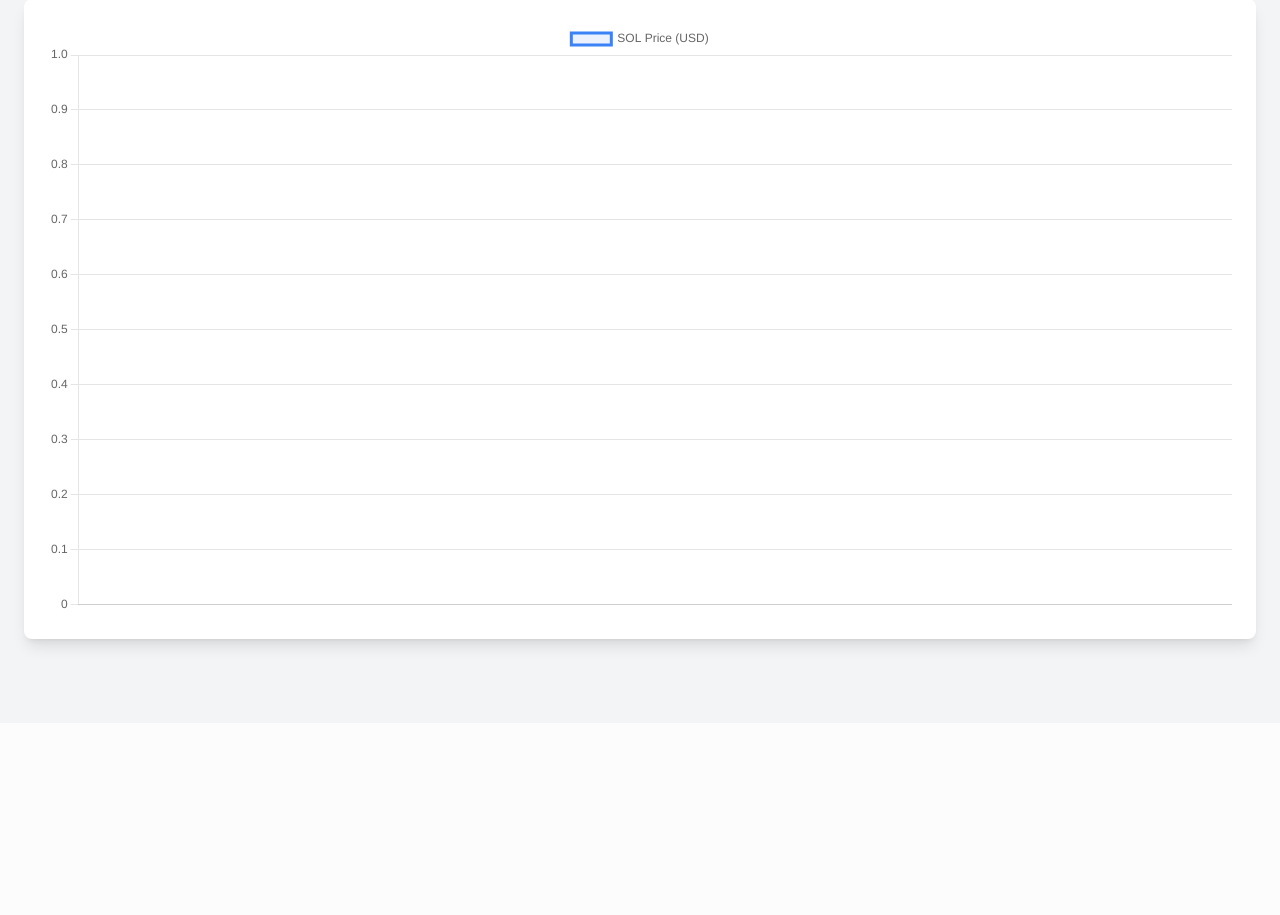
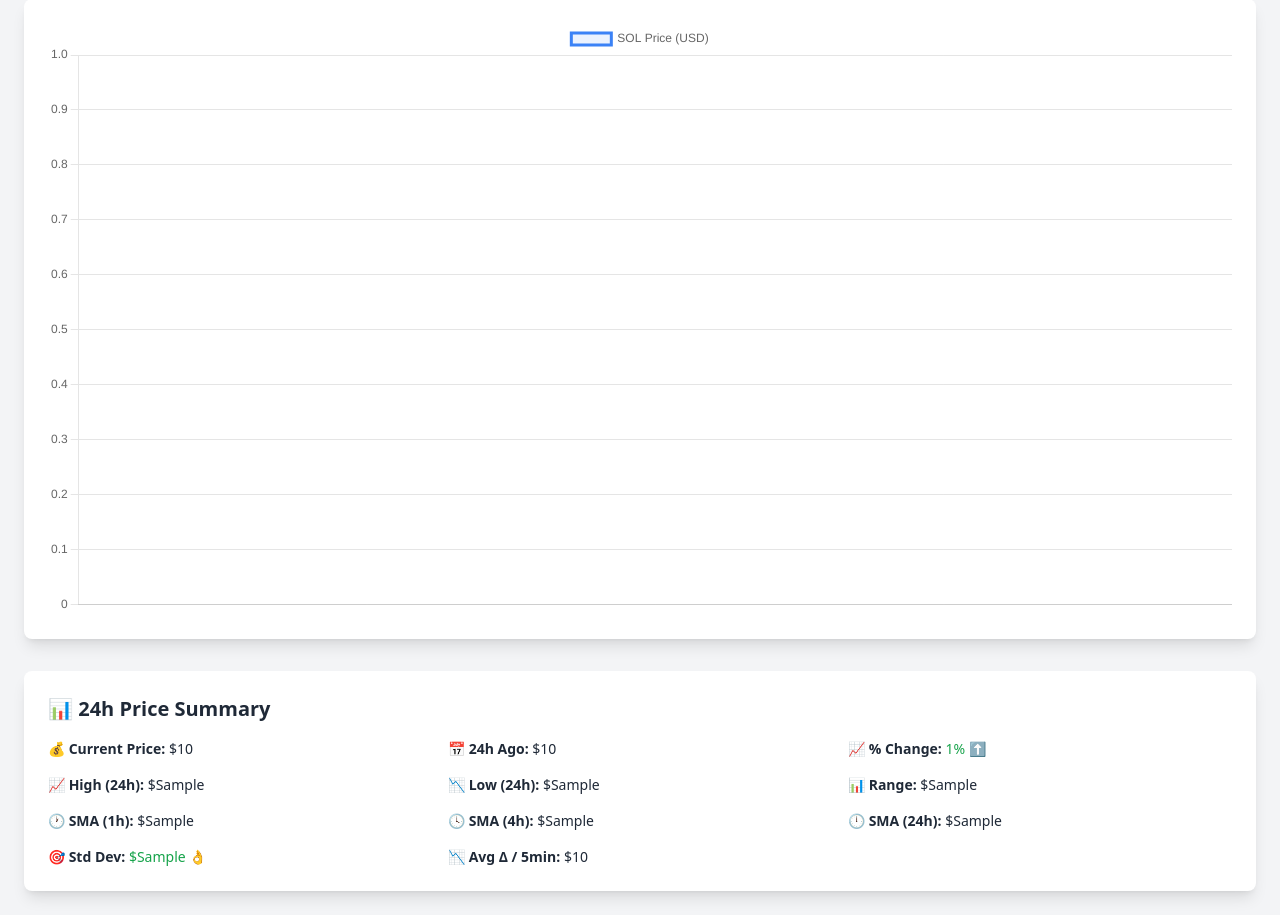
Before and after one commit to JHenzi/OrcaRewardDashboard, a Flask app: template templates/sol_tracker.html in a window 1280 px wide. Shown: the part 77-992 px from the top of the page. Before the commit the page ends 731 px from the top, so only its background shows below. Run offline with Flask 3, Linux system fonts and the light colour scheme; the template is opened without the code that fills it: most values are stand-ins (such as "Sample title", 1, 10 or a date in 2020); parts of the project's set-up code (start-up, migrations or seed data) failed here and were passed over; some libraries are stand-ins or nearby versions.

Commit message:
adding stats to /sol-tracker page/endpoint

```diff
--- a/app.py
+++ b/app.py
@@ -9,6 +9,8 @@ from datetime import datetime
 import os
 from dotenv import load_dotenv
 from sol_price_fetcher import SOLPriceFetcher
+from statistics import mean, stdev
+
 
 
 # Load environment variables from .env file
@@ -348,24 +350,55 @@ def index():
 @app.route("/sol-tracker")
 def sol_tracker():
     fetcher = SOLPriceFetcher()
-
-    # Fetch all historical prices
-    all_data = fetcher.get_price_history(limit=288)  # Get last 288 records (24 hours at 5 minute intervals)
-
-    # Close DB connection
+    all_data = fetcher.get_price_history(limit=288)  # 24 hours at 5-min intervals
     fetcher.close()
 
-    # Prepare data for chart (reverse so oldest data is first)
     timestamps = []
     prices = []
 
     for row in reversed(all_data):
-        ts = row[1]  # timestamp
-        price = row[2]  # rate
+        ts = row[1]  # ISO timestamp
+        price = row[2]
         timestamps.append(ts)
         prices.append(price)
 
-    return render_template("sol_tracker.html", timestamps=timestamps, prices=prices)
+    # === 📊 Stats Calculations ===
+    def simple_moving_average(prices, window):
+        if len(prices) < window:
+            return None
+        return round(mean(prices[-window:]), 4)
+
+    sma_1h = simple_moving_average(prices, 12)
+    sma_4h = simple_moving_average(prices, 48)
+    sma_24h = simple_moving_average(prices, 288)
+
+    current_price = prices[-1]
+    price_24h_ago = prices[0]
+    percent_change = round(((current_price - price_24h_ago) / price_24h_ago) * 100, 2)
+
+    high_24h = round(max(prices), 4)
+    low_24h = round(min(prices), 4)
+    range_24h = round(high_24h - low_24h, 4)
+
+    price_stdev = round(stdev(prices), 4) if len(prices) > 1 else 0
+    avg_price_delta = round(mean([abs(prices[i] - prices[i - 1]) for i in range(1, len(prices))]), 4)
+
+    stats = {
+        "current_price": round(current_price, 4),
+        "price_24h_ago": round(price_24h_ago, 4),
+        "percent_change": percent_change,
+        "high_24h": high_24h,
+        "low_24h": low_24h,
+        "range_24h": range_24h,
+        "sma_1h": sma_1h,
+        "sma_4h": sma_4h,
+        "sma_24h": sma_24h,
+        "std_dev": price_stdev,
+        "avg_delta": avg_price_delta
+    }
+
+    return render_template("sol_tracker.html", timestamps=timestamps, prices=prices, stats=stats)
+
 
 def background_fetch_loop():
     # Configurable fetch interval (in seconds)
--- a/templates/sol_tracker.html
+++ b/templates/sol_tracker.html
@@ -14,7 +14,43 @@
         <div class="bg-white p-6 rounded-lg shadow-lg">
             <canvas id="solChart"></canvas>
         </div>
+        <div class="mt-8 bg-white p-6 rounded-lg shadow-lg">
+            <h2 class="text-xl font-semibold mb-4">📊 24h Price Summary</h2>
+            <div class="grid grid-cols-2 md:grid-cols-3 gap-4 text-sm text-gray-800">
+
+              <div><strong>💰 Current Price:</strong> ${{ stats.current_price }}</div>
+              <div><strong>📅 24h Ago:</strong> ${{ stats.price_24h_ago }}</div>
+
+              <div>
+                <strong>📈 % Change:</strong>
+                <span class="{% if stats.percent_change > 0 %}text-green-600{% elif stats.percent_change < 0 %}text-red-600{% else %}text-gray-500{% endif %}">
+                  {{ stats.percent_change }}%
+                  {% if stats.percent_change > 0 %}⬆️{% elif stats.percent_change < 0 %}⬇️{% else %}⏸️{% endif %}
+                </span>
+              </div>
+
+              <div><strong>📈 High (24h):</strong> ${{ stats.high_24h }}</div>
+              <div><strong>📉 Low (24h):</strong> ${{ stats.low_24h }}</div>
+              <div><strong>📊 Range:</strong> ${{ stats.range_24h }}</div>
+
+              <div><strong>🕐 SMA (1h):</strong> ${{ stats.sma_1h }}</div>
+              <div><strong>🕓 SMA (4h):</strong> ${{ stats.sma_4h }}</div>
+              <div><strong>🕛 SMA (24h):</strong> ${{ stats.sma_24h }}</div>
+
+              <div>
+                <strong>🎯 Std Dev:</strong>
+                <span class="{% if stats.std_dev > 2 %}text-red-500 font-semibold{% elif stats.std_dev > 1 %}text-yellow-500{% else %}text-green-600{% endif %}">
+                  ${{ stats.std_dev }}
+                  {% if stats.std_dev > 2 %}⚠️{% elif stats.std_dev > 1 %}📉{% else %}👌{% endif %}
+                </span>
+              </div>
+
+              <div><strong>📉 Avg Δ / 5min:</strong> ${{ stats.avg_delta }}</div>
+            </div>
+          </div>
+
     </div>
+
 
     <script>
         const ctx = document.getElementById('solChart').getContext('2d');
```
